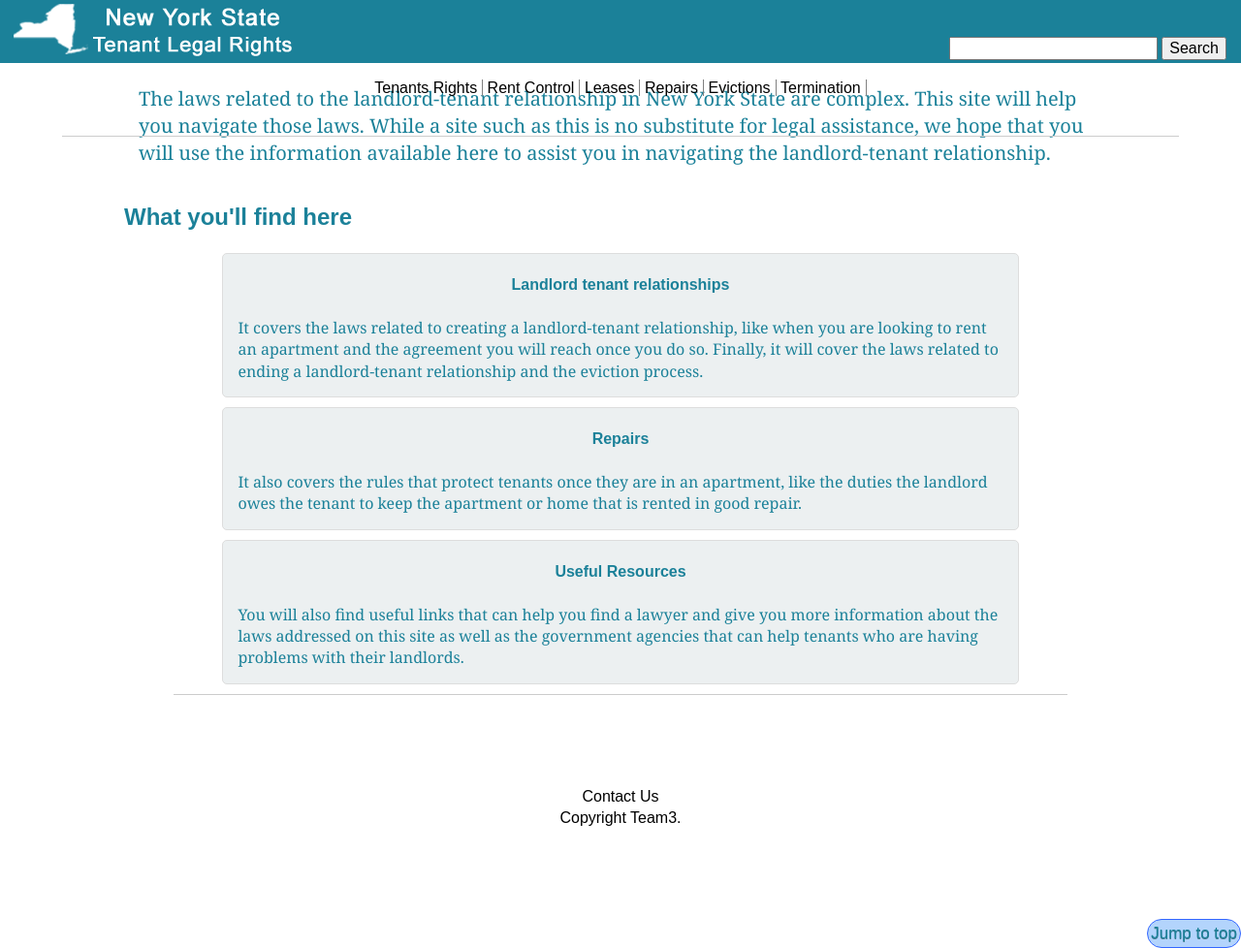
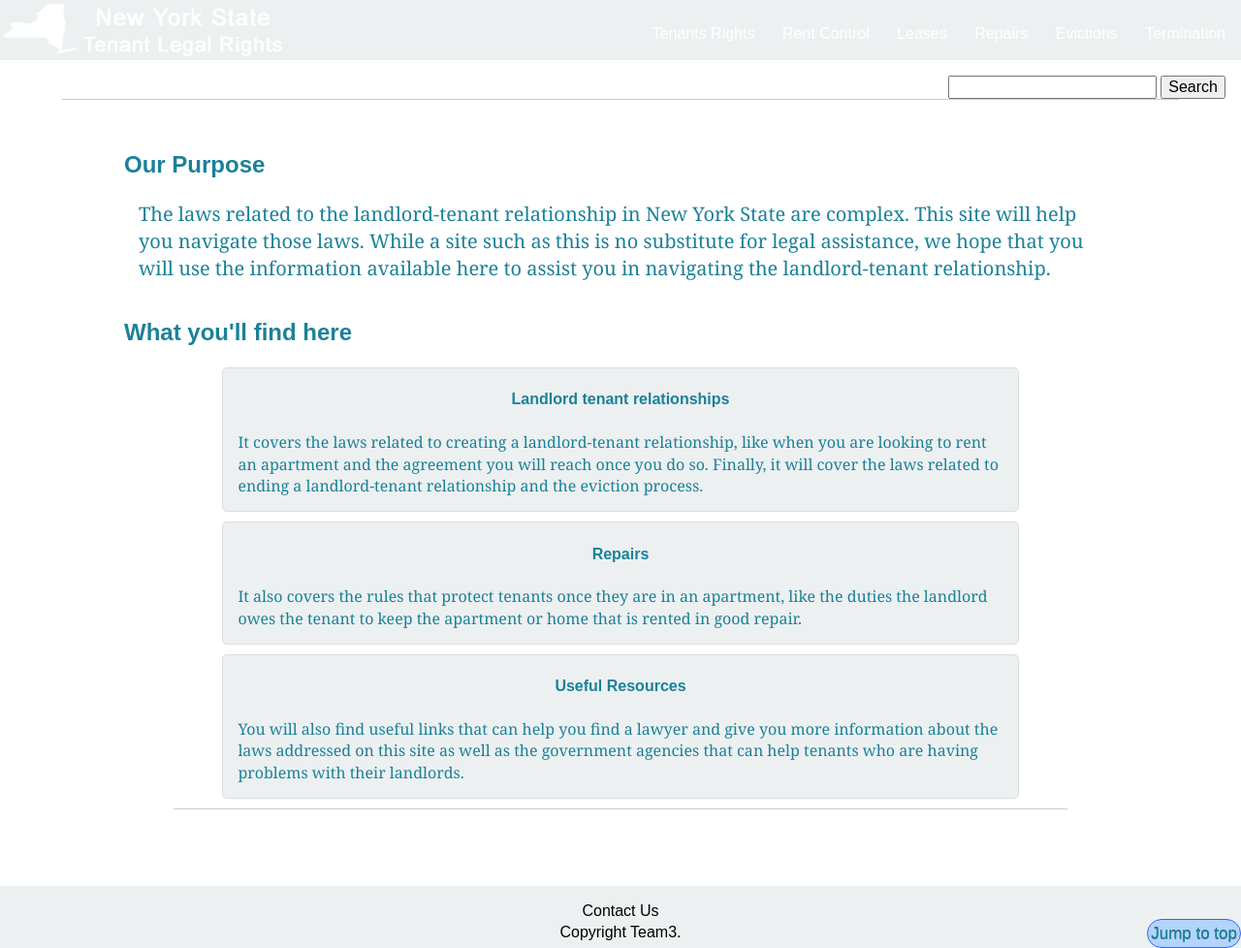
Before and after one commit to iinf362/team3, a Jekyll site: the page built from index.html, in a window 1280 px wide and 978 px high. Shown: the whole window at 97% size. Built offline with Jekyll 4.4.1, drawn with Linux system fonts in a browser that asks for light colours.

Commit message:
new nag and footer

```diff
--- a/_includes/header.html
+++ b/_includes/header.html
@@ -1,20 +1,11 @@
+<header>
 
-<header role="banner">
-        <div class="title">
-            <a href="{{ site.url }}"><img src="{{ site.url }}/img/titleimg.png" alt="NYS Lawyer-Tenant Rights" /></a>
-                    <div role="search" class="search">
-            <!-- Begin siteLevel HTML Searchbox Code -->
-<form method="get" action="http://www.sitelevel.com/query" accept-charset="utf-8">
-  <div class="sl_search_box">
-    <input type="hidden" name="crid" value="wqabs9qg"/>
-    <input type="text" name="query"/>
-    <button type="submit">Search</button>
-  </div>
-</form>
-<!-- End siteLevel HTML Searchbox Code -->
-        </div>
-        </div>
-        <div>
+        <div class='top'>
+
+                <img src="img/titleimg.png">
+
+
+
         <nav role="navigation">
                 <a href="{{ site.url }}/tenants-rights">Tenants Rights</a>
                 <a href="{{ site.url }}/renting">Rent Control</a>
@@ -23,7 +14,22 @@
                 <a href="{{ site.url }}/evictions">Evictions</a>
                 <a href="{{ site.url }}/termination">Termination</a>
         </nav>
+
         </div>
+
+
+
+</header>
+
+
+
+<form method="get" action="http://www.sitelevel.com/query" accept-charset="utf-8">
+  <div class="sl_search_box">
+    <input type="hidden" name="crid" value="wqabs9qg"/>
+    <input type="text" name="query"/>
+    <button type="submit">Search</button>
+  </div>
+</form>
      <hr>
 
 
--- a/css/main.css
+++ b/css/main.css
@@ -115,6 +115,18 @@
 /* ==========================================================================
    Author's custom styles
    ========================================================================== */
+* {
+  margin: 0;
+}
+
+html,body{
+
+margin:0;
+padding:0;
+height: 100%;
+
+}
+
 
 body {
 
@@ -122,6 +134,136 @@
     font-family: Arial, Helvetica, sans-serif;
 
 }
+.top img{
+    margin: 0 auto;
+}
+
+
+.top{
+
+    background: #ecf0f1;
+    width: 100%;
+
+}
+
+@media(min-width: 950px){
+
+.top{
+    float:left;
+    background: #ecf0f1;
+    width: 100%;
+
+}
+
+.top img{
+    max-width: 40%;
+    float:left;
+}
+
+form{
+padding-top: 1em;
+padding-right: 1em;
+max-width: 60%;
+float:right;
+}
+
+
+}
+
+
+
+
+
+/* header nav & search */
+
+
+@media(max-width: 950px){
+.top{
+
+margin:0 auto;
+
+
+}
+.top img{
+
+    margin:0 auto;
+    width:100%;
+
+
+
+}
+
+nav{
+    padding-top:1em;
+    display: block;
+
+
+
+    }
+
+    nav a{
+        width:100%;
+
+        display: block;
+        padding: 5px;
+        box-shadow: 0 .5px #ddd;
+        text-align: center;
+        text-decoration: none;
+        color:white;
+    }
+
+
+
+    form{
+
+        margin: 0 auto;
+        width:50%;
+
+
+    }
+
+
+}
+
+@media(min-width: 950px){
+
+ nav {
+
+    float:right;
+    padding-top: 1.5em;
+    padding-bottom: 1em;
+
+ }
+
+ nav a{
+    padding-left:.5em;
+    font-size:16px;
+    text-decoration: none;
+    color:white;
+
+
+    padding-top: 1.6em;
+    padding-right: 1em;
+    padding-bottom: 1.2em;
+
+ }
+
+
+}
+
+
+
+
+nav a:hover{
+
+background-color: black;
+opacity: 0.5;
+
+}
+
+/*End Navigation*/
+
+
 
 /*p class=info */
 .info
@@ -135,79 +277,31 @@
     padding: 0;
 }
 
-header {
-    width: 100%;
-    height: 60px;
-    background: #1b8199;
-    color: white;
-    position: fixed;
-    padding-bottom: 5px;
-
-}
-
-.title {
-
-    margin-left: 10px;
-    display: inline-block;
-    width:100%;
-}
-
-.title img {
-    max-width: 100%;
-}
-
-.search {
-    float: right;
-    line-height: 60px;
-    margin-right: 25px;
-    margin-top: 20px;
-
-}
-
-.search img {
-    display: none;
-}
-
-nav {
-   clear:both;
-    height: 60px;
-    text-align: center;
-    width:100%;
-
-}
-
-
-nav a {
-
-    font-size: 16px;
-    text-decoration: none;
-    color: black;
-    border-right: 1px solid gray;
-    padding-right: 5px;
-}
-
-nav a:hover {
-    color: #5DBCD2;
-}
-
-a:active, a:hover {
- color: red;
-  outline: 0;
-
-}
-
-.smallheader {
-    display: none;
-}
-
-.headerspacer {
-    width: 100%;
-    height: 60px;
-    background: #1b8199;
-}
 
 
 
+
+
+
+
+
+
+
+
+
+
+
+
+
+
+
+
+
+
+
+
+
+/*main content style*/
 .mainbody {
     clear:both;
     background: white;
@@ -236,20 +330,11 @@
     font-size: 20px;
     font-family: Georgia, Serif;
 }
+/*end main content style*/
 
 
 
 
-
-* {
-margin: 0;
-}
-
-html, body {
-margin:0;
-padding:0;
-height: 100%;
-}
 
 
 
@@ -265,6 +350,15 @@
 .footer, .push {
 height: 4em;
 }
+
+.footer{
+
+background:#ecf0f1 ;
+
+}
+
+
+
 .fmiddleRep{
     width:100%;
     margin:0 Auto;
@@ -370,6 +464,39 @@
 
 
 /* ---------- MEDIA QUERIES --------------*/
+
+
+
+
+
+
+
+
+
+
+
+
+
+
+
+
+
+
+
+
+
+
+
+
+
+
+
+
+
+
+
+
+
 /*
 @media (max-width: 1502px) {
     .title {
```
